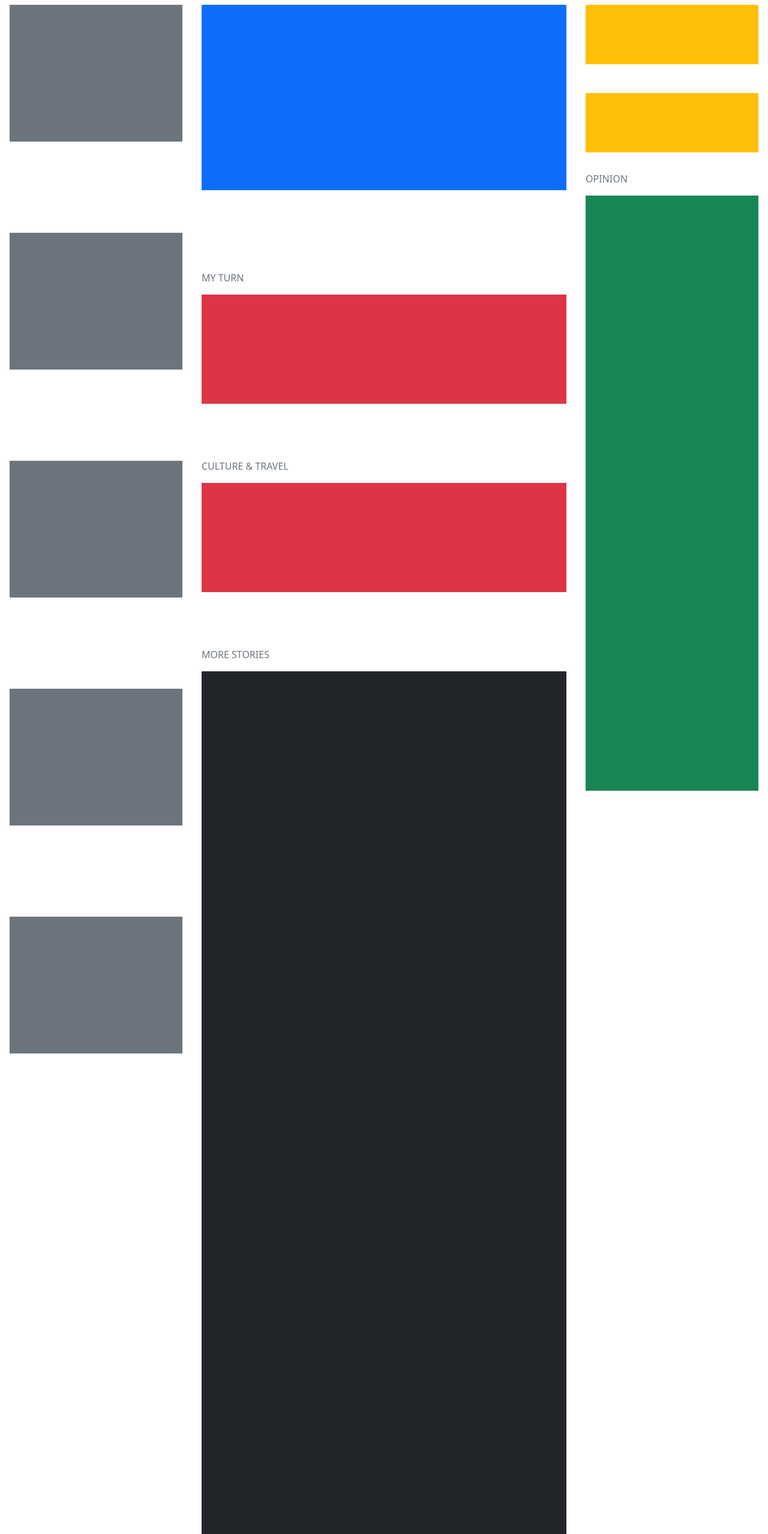
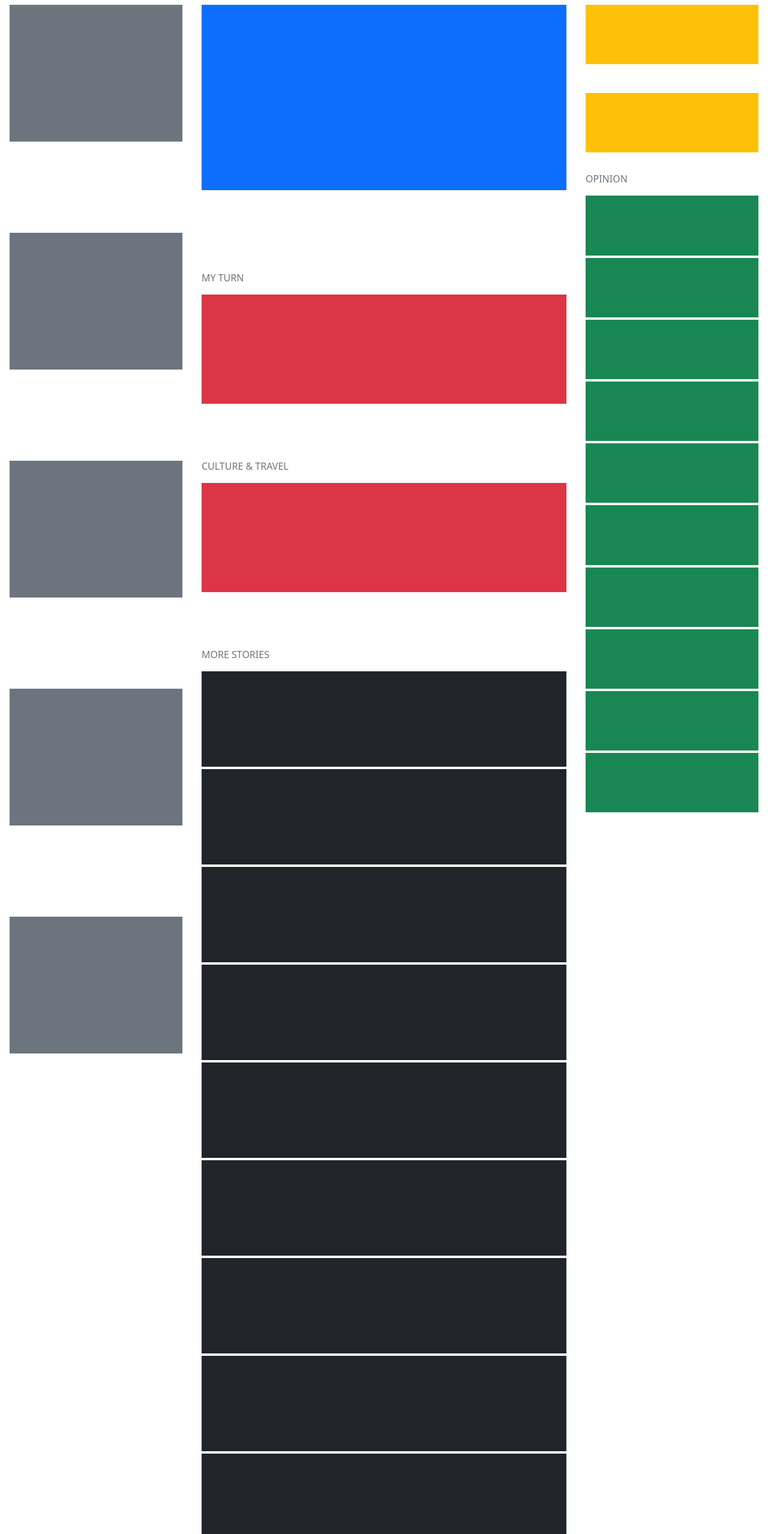
Before and after one commit to dreadsd/responsive-layouts, a plain HTML site: page nw/index.html in a window 1280 px wide. Shown: the part 240-2797 px from the top of the page at 60% size. Drawn offline with nearby package versions, Linux system fonts and the light colour scheme.

Commit message:
Resize space between boxes

```diff
--- a/nw/index.html
+++ b/nw/index.html
@@ -50,18 +50,18 @@
         <br class="d-md-none">
         <div class="w-100 bg-white p-3 order-1">
           <p class="text-muted">MORE STORIES</p>
-          <div class="story-xs w-100 bg-dark"></div>
-          <div class="story-xs w-100 bg-dark"></div>
-          <div class="story-xs w-100 bg-dark"></div>
-          <div class="story-xs w-100 bg-dark"></div>
-          <div class="story-xs w-100 bg-dark"></div>
-          <div class="story-xs w-100 bg-dark"></div>
-          <div class="story-xs w-100 bg-dark"></div>
-          <div class="story-xs w-100 bg-dark"></div>
-          <div class="story-xs w-100 bg-dark"></div>
-          <div class="story-xs w-100 bg-dark"></div>
-          <div class="story-xs w-100 bg-dark"></div>
-          <div class="story-xs w-100 bg-dark"></div>
+          <div class="story-xs w-100 bg-dark mb-1"></div>
+          <div class="story-xs w-100 bg-dark mb-1"></div>
+          <div class="story-xs w-100 bg-dark mb-1"></div>
+          <div class="story-xs w-100 bg-dark mb-1"></div>
+          <div class="story-xs w-100 bg-dark mb-1"></div>
+          <div class="story-xs w-100 bg-dark mb-1"></div>
+          <div class="story-xs w-100 bg-dark mb-1"></div>
+          <div class="story-xs w-100 bg-dark mb-1"></div>
+          <div class="story-xs w-100 bg-dark mb-1"></div>
+          <div class="story-xs w-100 bg-dark mb-1"></div>
+          <div class="story-xs w-100 bg-dark mb-1"></div>
+          <div class="story-xs w-100 bg-dark mb-1"></div>
         </div>
         <br class="d-md-none">
         <div class="w-100 bg-white p-3">
@@ -103,16 +103,16 @@
           <br class="d-md-none">
           <div class="w-100 bg-white p-3">
             <p class="text-muted">OPINION</p>
-            <div class="item-sml bg-success"></div>
-            <div class="item-sml bg-success"></div>
-            <div class="item-sml bg-success"></div>
-            <div class="item-sml bg-success"></div>
-            <div class="item-sml bg-success"></div>
-            <div class="item-sml bg-success"></div>
-            <div class="item-sml bg-success"></div>
-            <div class="item-sml bg-success"></div>
-            <div class="item-sml bg-success"></div>
-            <div class="item-sml bg-success"></div>
+            <div class="item-sml bg-success mb-1"></div>
+            <div class="item-sml bg-success mb-1"></div>
+            <div class="item-sml bg-success mb-1"></div>
+            <div class="item-sml bg-success mb-1"></div>
+            <div class="item-sml bg-success mb-1"></div>
+            <div class="item-sml bg-success mb-1"></div>
+            <div class="item-sml bg-success mb-1"></div>
+            <div class="item-sml bg-success mb-1"></div>
+            <div class="item-sml bg-success mb-1"></div>
+            <div class="item-sml bg-success mb-1"></div>
           </div>
         </div>
       </div>
```
